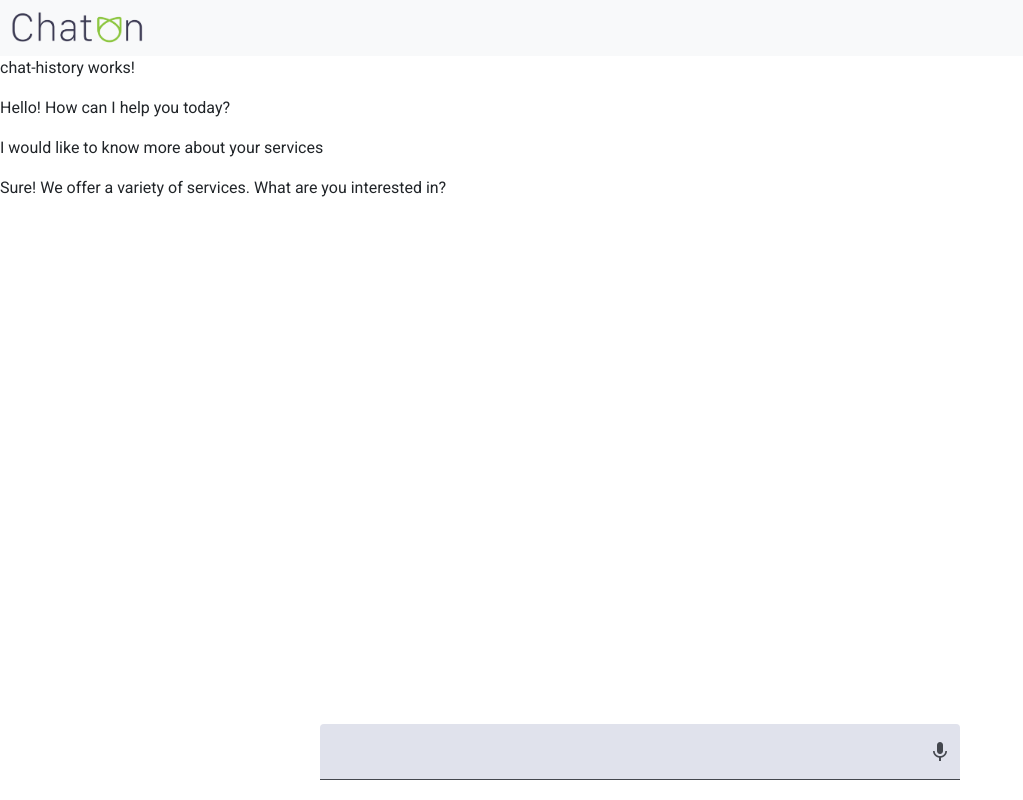
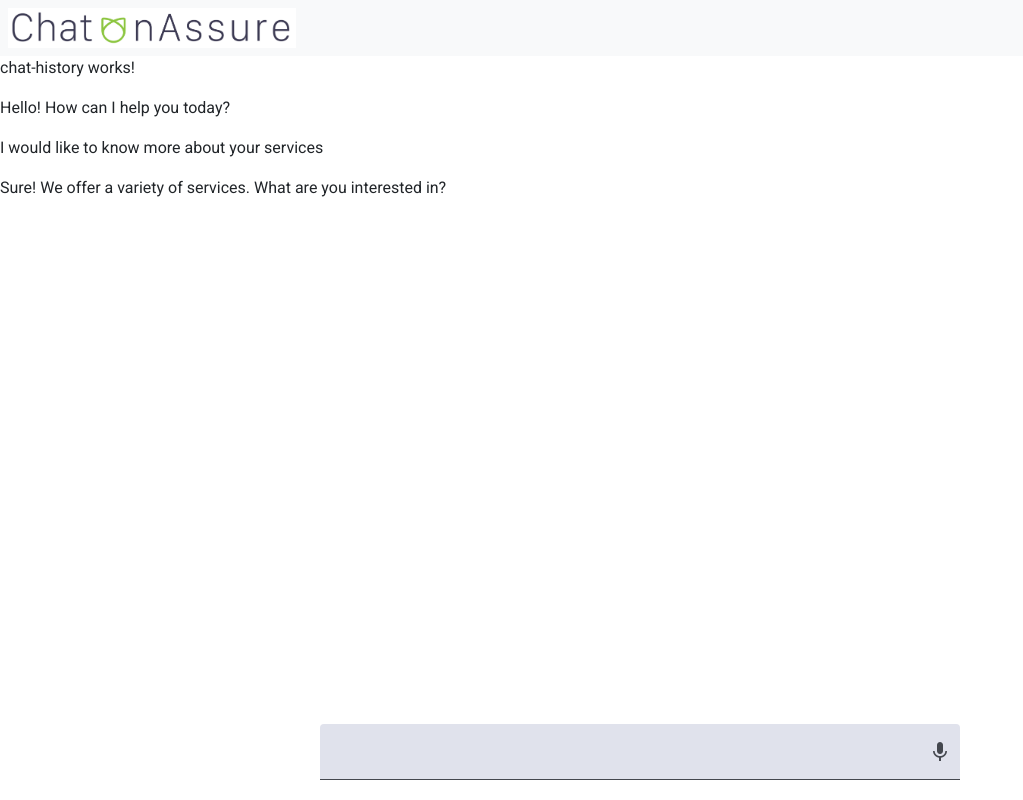
Before and after one commit to bila9630/baselhack, an Angular app in the folder frontend/: page / in a window 1280 px wide. Shown: the whole page, without its empty margins (0-1023 px from the left). Built offline with nearby package versions, Linux system fonts and the light colour scheme.

Commit message:
rename app to ChatonAssure

```diff
--- a/frontend/src/app/app.component.html
+++ b/frontend/src/app/app.component.html
@@ -1,5 +1,5 @@
 <nav class="navbar navbar-light bg-light">
-    <img class="ms-2" src="chaton.png" height="40px" alt="chaton_logo">
+    <img class="ms-2" src="chatonAssure.png" height="40px" alt="chaton_logo">
 </nav>
 
 <main>
```
Also changed, not shown: frontend/public/chatonAssure.png (added).
